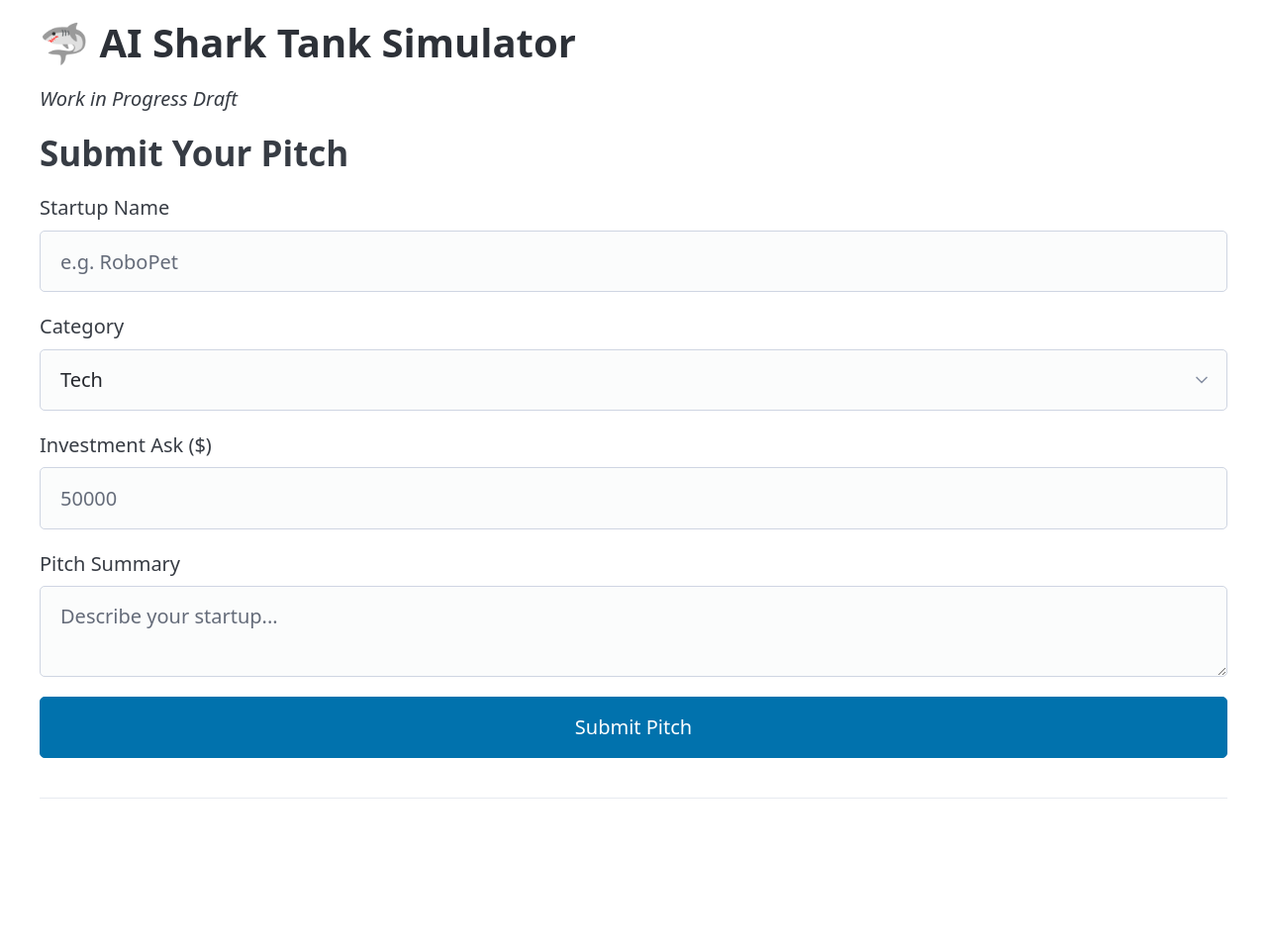
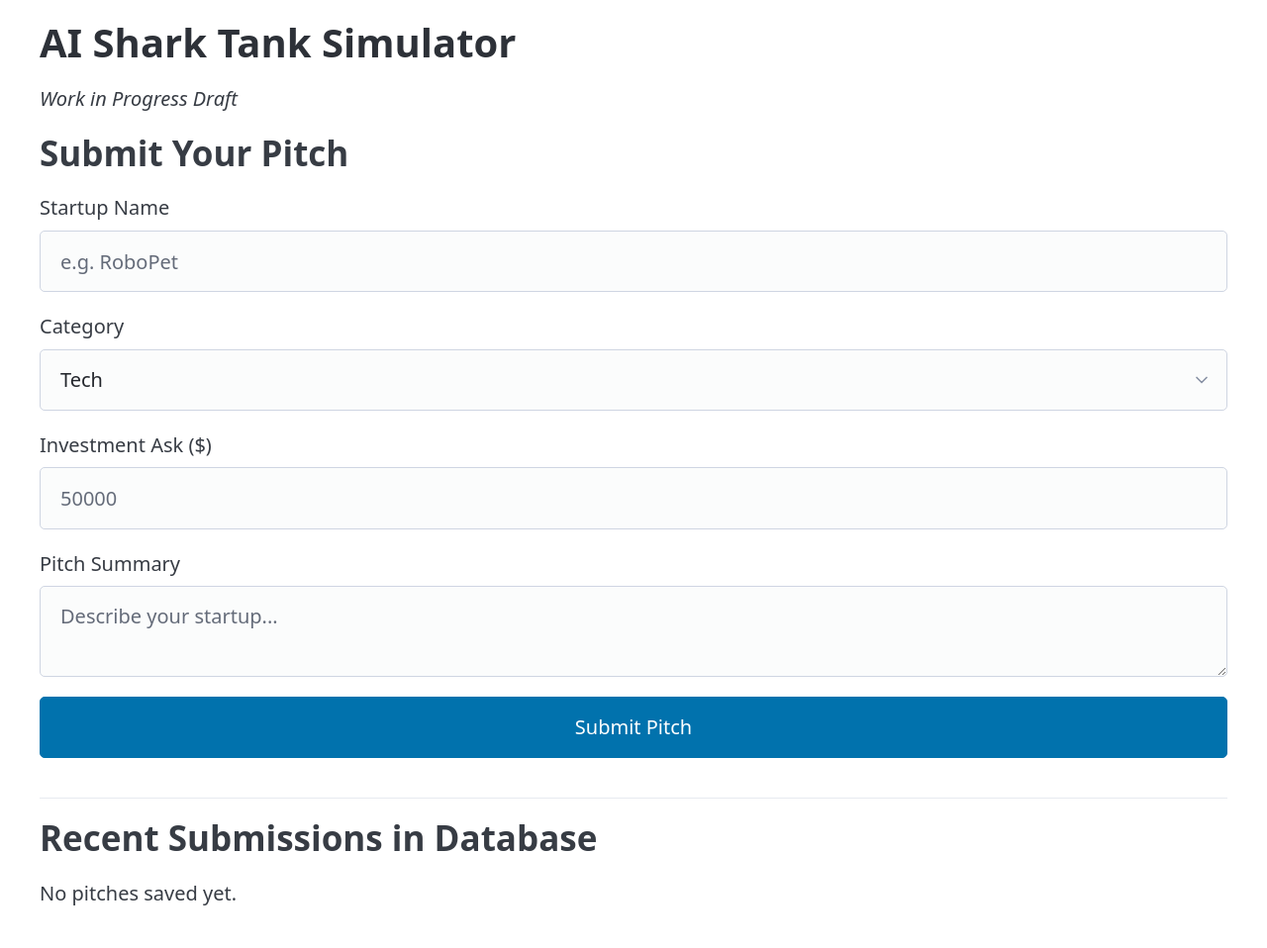
Before and after one commit to adityagarghm/AI-Investor-pitch, a Flask app: template templates/index.html in a window 1280 px wide. Shown: the whole page at 99% size. Before the commit the page ends 807 px from the top, so only its background shows below. Run offline with Flask 3, Linux system fonts and the light colour scheme; the template is opened without the code that fills it, so the values that code supplies are empty; some libraries are stand-ins or nearby versions.

Commit message:
Added sql

```diff
--- a/app.py
+++ b/app.py
@@ -1,38 +1,82 @@
-import os
+import sqlite3
 from flask import Flask, render_template, request
 
 app = Flask(__name__)
+DB_NAME = "pitches.db"
 
-# TODO: Add SQLite database initialization (init_db)
+
+def init_db():
+    #Create the database table if it doesn't exist yet.
+    schema = """
+    CREATE TABLE IF NOT EXISTS pitches (
+        id INTEGER PRIMARY KEY AUTOINCREMENT,
+        startup_name TEXT NOT NULL,
+        category TEXT NOT NULL,
+        pitch TEXT NOT NULL,
+        ask_amount REAL NOT NULL,
+        created_at TIMESTAMP DEFAULT CURRENT_TIMESTAMP
+    );
+    """
+    with sqlite3.connect(DB_NAME) as conn:
+        conn.execute(schema)
+
+
+init_db()
+
+
+def get_db_connection():
+    conn = sqlite3.connect(DB_NAME)
+    conn.row_factory = sqlite3.Row
+    return conn
+
+
+def get_formatted_pitches():
+    conn = get_db_connection()
+    rows = conn.execute("SELECT * FROM pitches ORDER BY id DESC").fetchall()
+    conn.close()
+
+    pitches = []
+    for row in rows:
+        pitches.append({
+            "startup_name": row["startup_name"],
+            "category": row["category"],
+            "pitch": row["pitch"],
+            "formatted_ask": f"${row['ask_amount']:,.2f}"
+        })
+    return pitches
+
 
 @app.route("/")
 def index():
-    return render_template("index.html")
+    pitches = get_formatted_pitches()
+    return render_template("index.html", pitches=pitches)
+
 
 @app.route("/submit-pitch", methods=["POST"])
 def submit_pitch():
-    # Grab form inputs
+
     startup_name = request.form.get("startup_name")
     category = request.form.get("category")
-    ask_amount = request.form.get("ask_amount")
     pitch = request.form.get("pitch")
+    ask_amount = float(request.form.get("ask_amount", 0))
 
-    # Temporary mock feedback until OpenAI integration
-    # TODO: Replace with real OpenAI API call
-    mock_investors = [
-        {"name": "Tech Titan", "invested": True, "feedback": "Solid tech concept."},
-        {"name": "Value Queen", "invested": False, "feedback": "Margins are too thin."},
-        {"name": "The Maverick", "invested": True, "feedback": "Sounds crazy enough to work."}
-    ]
-
-    # TODO: Save submission to SQLite database
+    conn = get_db_connection()
+    cursor = conn.cursor()
+    cursor.execute(
+        "INSERT INTO pitches (startup_name, category, pitch, ask_amount) VALUES (?, ?, ?, ?)",
+        (startup_name, category, pitch, ask_amount)
+    )
+    conn.commit()
+    conn.close()
+    pitches = get_formatted_pitches()
 
     return render_template(
         "index.html",
+        pitches=pitches,
         submitted=True,
-        startup_name=startup_name,
-        investors=mock_investors
+        startup_name=startup_name
     )
+
 
 if __name__ == "__main__":
     app.run(debug=True)
--- a/templates/index.html
+++ b/templates/index.html
@@ -5,7 +5,7 @@
 </head>
 <body>
     <main class="container">
-        <h1>🦈 AI Shark Tank Simulator</h1>
+        <h1>AI Shark Tank Simulator</h1>
         <p><em>Work in Progress Draft</em></p>
         <section>
             <h2>Submit Your Pitch</h2>
@@ -30,26 +30,29 @@
             </form>
         </section>
 
+        {% if submitted %}
+            <article style="background-color: #d4edda; color: #155724; padding: 1rem;">
+                Successfully saved pitch for <strong>{{ startup_name }}</strong> to database!
+            </article>
+        {% endif %}
+
         <hr>
 
-        {% if submitted %}
         <section>
-            <h2>Feedback for {{ startup_name }}</h2>
-            <ul>
-                {% for investor in investors %}
-                    <li>
-                        <strong>{{ investor.name }}:</strong>
-                        {% if investor.invested %}
-                            <span style="color: green;">INVESTED</span>
-                        {% else %}
-                            <span style="color: red;">OUT</span>
-                        {% endif %}
-                        — "{{ investor.feedback }}"
-                    </li>
-                {% endfor %}
-            </ul>
+            <h2>Recent Submissions in Database</h2>
+            {% if pitches %}
+                <ul>
+                    {% for p in pitches %}
+                        <li>
+                            <strong>{{ pitch.startup_name }}</strong> ({{ pitch.category }}) — Asked for {{ formatted_amount }}
+                            <p><small>{{ p['pitch'] }}</small></p>
+                        </li>
+                    {% endfor %}
+                </ul>
+            {% else %}
+                <p>No pitches saved yet.</p>
+            {% endif %}
         </section>
-        {% endif %}
     </main>
 </body>
 </html>
```
